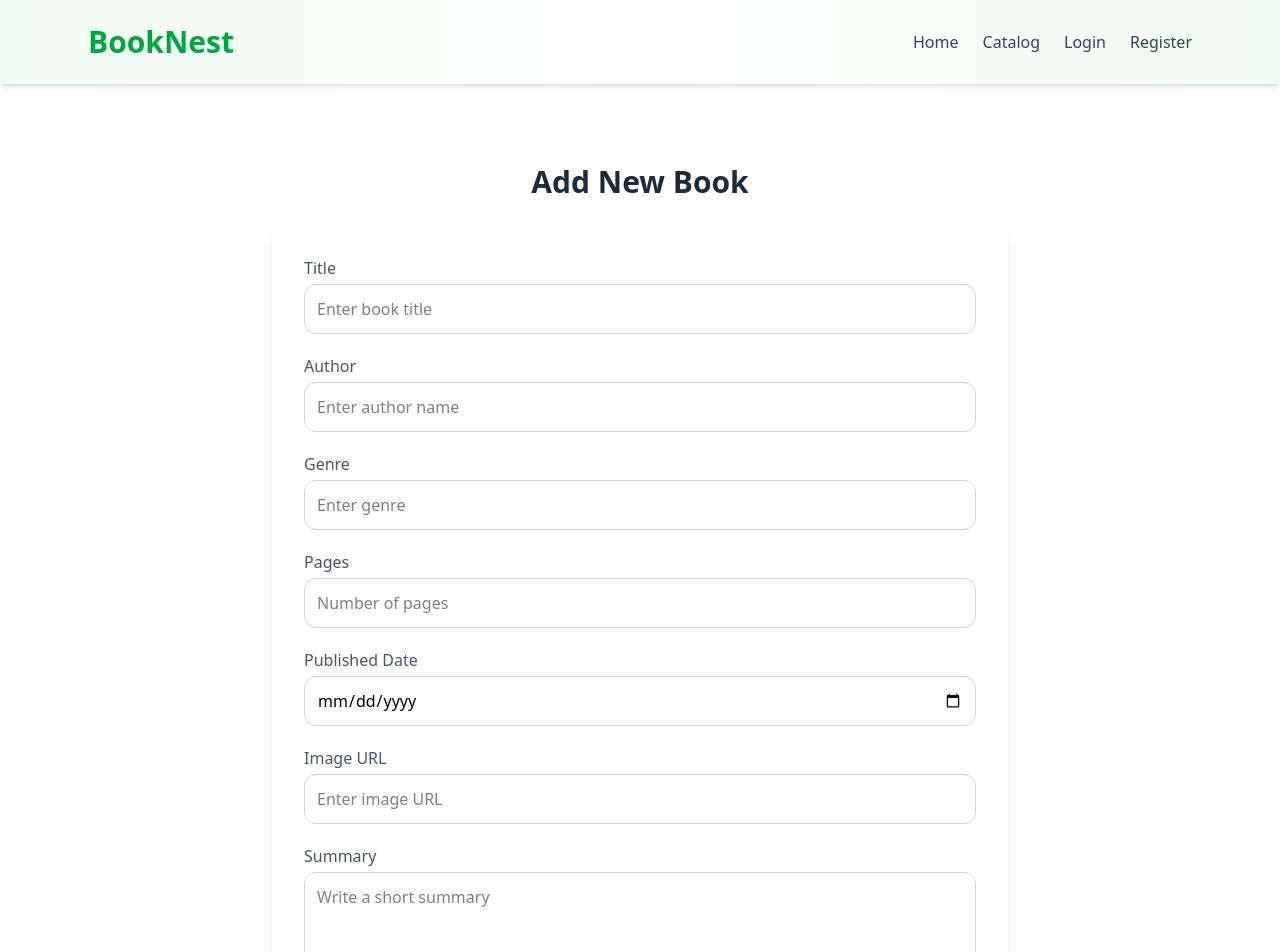
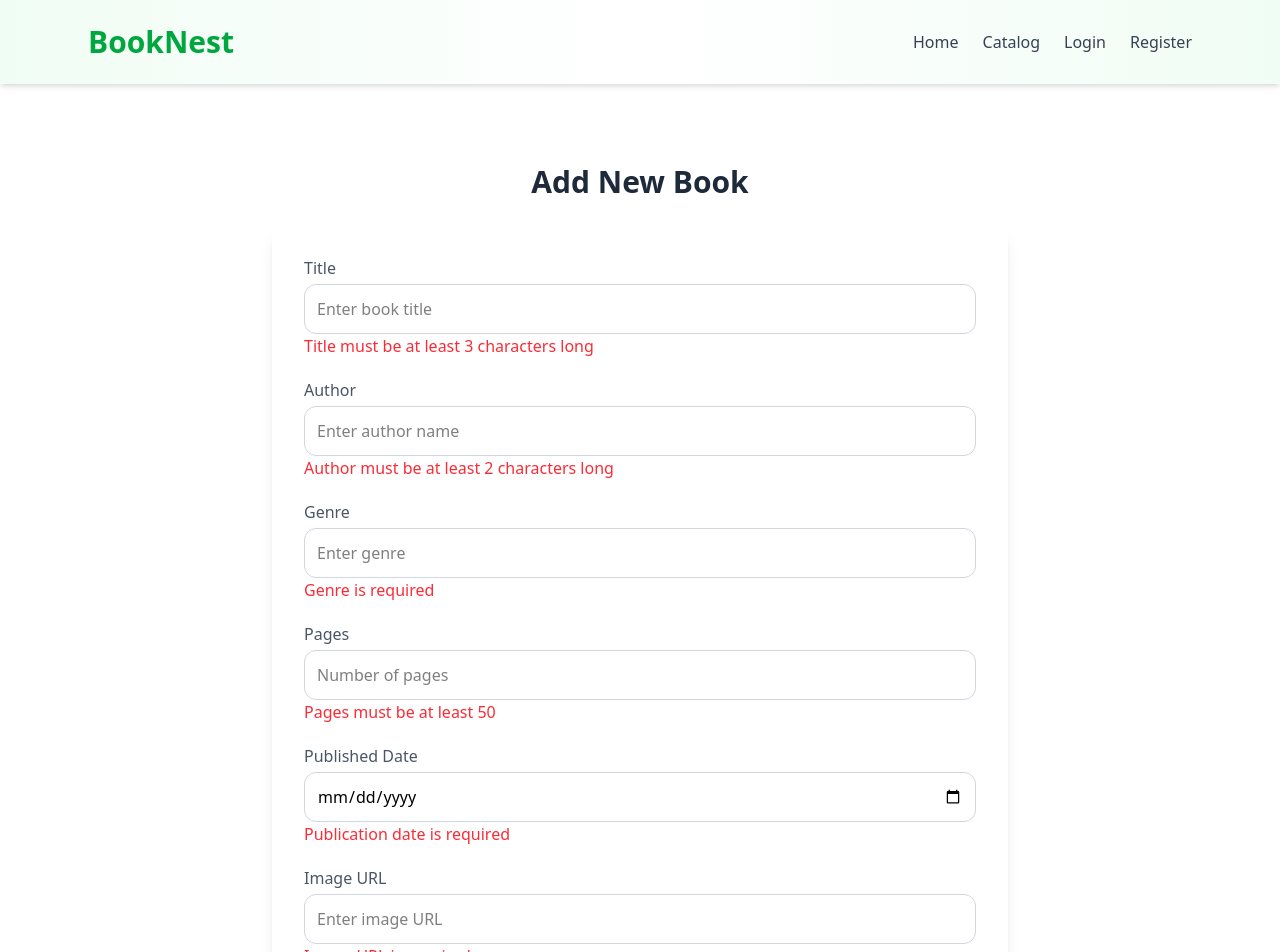
Before and after one commit to borislavGavrilov/booknest-react, a React (Vite) app in the folder client/BookNest-project/: page /catalog/1/edit in a window 1280 px wide. Shown: the top 952 px of the page. Built offline with nearby package versions, Linux system fonts and the light colour scheme; no server answers.

Commit message:
Add form validation to Edit book component
Introduced a validation utility and integrated it with the Edit book form using a custom useForm hook. Validation errors are now displayed for each field, and form submission is blocked until all errors are resolved.

```diff
--- a/client/BookNest-project/src/components/edit/Edit.jsx
+++ b/client/BookNest-project/src/components/edit/Edit.jsx
@@ -1,7 +1,8 @@
-import { useEffect } from "react";
+import { useEffect, useState } from "react";
 import { useNavigate, useParams } from "react-router";
 import useFetch from "../hooks/useFetch";
 import useForm from "../hooks/useForm";
+import validate from "../utils/validationUtils.js";
 const initialValues = {
   title: "",
   author: "",
@@ -13,12 +14,14 @@ const initialValues = {
 };
 export default function Edit() {
   const { bookId } = useParams();
+  const { request } = useFetch();
   const navigate = useNavigate();
-  const { request } = useFetch();
+  const [error, setErrors] = useState(null);
 
-  const { values, setValues, changeHandler } = useForm(
+  const { values, setValues, changeHandler, errors } = useForm(
     submitHandler,
-    initialValues
+    initialValues,
+    validate
   );
 
   useEffect(() => {
@@ -29,7 +32,13 @@ export default function Edit() {
 
   async function submitHandler() {
     try {
+      if (Object.keys(errors).length > 0) {
+        setErrors("Please fix the validation errors before submitting.");
+        return;
+      }
+
       request(`/data/books/${bookId}`, "PUT", values);
+      setErrors(null);
       navigate("/catalog");
     } catch (error) {
       alert(error.message);
@@ -58,8 +67,8 @@ export default function Edit() {
               onChange={changeHandler}
               placeholder="Enter book title"
               className="border border-gray-300 p-3 rounded-xl focus:outline-none focus:border-indigo-500 focus:shadow-md transition"
-              required
             />
+            {errors.title && <p className="text-red-500">{errors.title}</p>}
           </div>
 
           <div className="flex flex-col">
@@ -74,8 +83,8 @@ export default function Edit() {
               onChange={changeHandler}
               placeholder="Enter author name"
               className="border border-gray-300 p-3 rounded-xl focus:outline-none focus:border-indigo-500 focus:ring-2 focus:ring-indigo-300 transition"
-              required
             />
+            {errors.author && <p className="text-red-500">{errors.author}</p>}
           </div>
 
           <div className="flex flex-col">
@@ -90,8 +99,8 @@ export default function Edit() {
               onChange={changeHandler}
               placeholder="Enter genre"
               className="border border-gray-300 p-3 rounded-xl focus:outline-none focus:border-indigo-500 focus:shadow-md transition"
-              required
             />
+            {errors.genre && <p className="text-red-500">{errors.genre}</p>}
           </div>
 
           <div className="flex flex-col">
@@ -106,8 +115,8 @@ export default function Edit() {
               onChange={changeHandler}
               placeholder="Number of pages"
               className="border border-gray-300 p-3 rounded-xl focus:outline-none focus:border-indigo-500 focus:shadow-md transition"
-              required
             />
+            {errors.pages && <p className="text-red-500">{errors.pages}</p>}
           </div>
 
           <div className="flex flex-col">
@@ -121,8 +130,8 @@ export default function Edit() {
               onChange={changeHandler}
               type="date"
               className="border border-gray-300 p-3 rounded-xl focus:outline-none focus:border-indigo-500 focus:shadow-md transition"
-              required
             />
+            {errors.date && <p className="text-red-500">{errors.date}</p>}
           </div>
 
           <div className="flex flex-col">
@@ -140,8 +149,10 @@ export default function Edit() {
               type="text"
               placeholder="Enter image URL"
               className="border border-gray-300 p-3 rounded-xl focus:outline-none focus:border-indigo-500 focus:shadow-md transition"
-              required
             />
+            {errors.imageUrl && (
+              <p className="text-red-500">{errors.imageUrl}</p>
+            )}
           </div>
 
           <div className="flex flex-col">
@@ -156,9 +167,11 @@ export default function Edit() {
               rows="5"
               placeholder="Write a short summary"
               className="border border-gray-300 p-3 rounded-xl focus:outline-none focus:border-indigo-500 focus:shadow-md transition"
-              required
             />
+            {errors.summary && <p className="text-red-500">{errors.summary}</p>}
           </div>
+
+          {error && <p className="text-red-500 text-center">{error}</p>}
 
           <button
             type="submit"
--- a/client/BookNest-project/src/components/hooks/useForm.js
+++ b/client/BookNest-project/src/components/hooks/useForm.js
@@ -1,6 +1,6 @@
 import { useState } from "react";
 
-export default function useForm(callback, initialValues) {
+export default function useForm(callback, initialValues, validate) {
   const [values, setValues] = useState(initialValues);
 
   const changeHandler = (e) => {
@@ -8,6 +8,9 @@ export default function useForm(callback, initialValues) {
       ...state,
       [e.target.name]: e.target.value,
     }));
+
+    const errors = validate({ ...values, [e.target.name]: e.target.value });
+    console.log(errors);
   };
 
   const formAction = (formData) => {
@@ -19,5 +22,6 @@ export default function useForm(callback, initialValues) {
     setValues,
     changeHandler,
     formAction,
+    errors: validate(values),
   };
 }
--- /dev/null
+++ b/client/BookNest-project/src/components/utils/validationUtils.js
@@ -0,0 +1,48 @@
+export default function validate(values) {
+  const errors = {};
+
+  if (!values.title.trim()) {
+    errors.title = "Title is required";
+  }
+
+  if (values.title.length < 3) {
+    errors.title = "Title must be at least 3 characters long";
+  }
+
+  if (!values.author.trim()) {
+    errors.author = "Author is required";
+  }
+
+  if (values.author.length < 2) {
+    errors.author = "Author must be at least 2 characters long";
+  }
+
+  if (!values.genre.trim()) {
+    errors.genre = "Genre is required";
+  }
+
+  if (!values.imageUrl.trim()) {
+    errors.imageUrl = "Image URL is required";
+  }
+
+  if (!values.pages || Number(values.pages) <= 0) {
+    errors.pages = "Pages must be a positive number";
+  }
+
+  if (Number(values.pages) < 50) {
+    errors.pages = "Pages must be at least 50";
+  }
+
+  if (Number(values.pages) > 10000) {
+    errors.pages = "Pages cannot exceed 10,000";
+  }
+
+  if (!values.date.trim()) {
+    errors.date = "Publication date is required";
+  }
+
+  if (!values.summary.trim()) {
+    errors.summary = "Summary is required";
+  }
+  return errors;
+}
```
